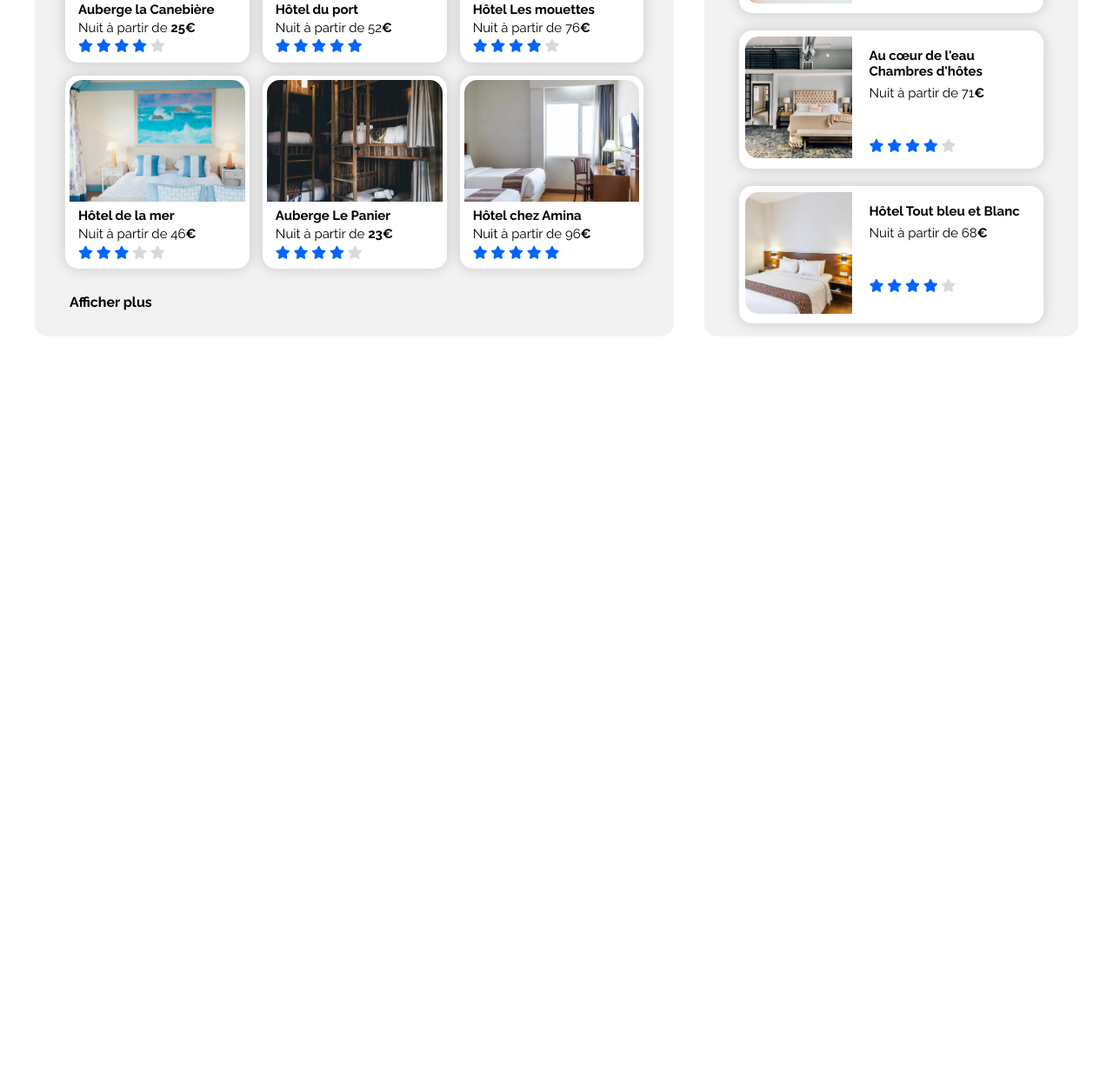
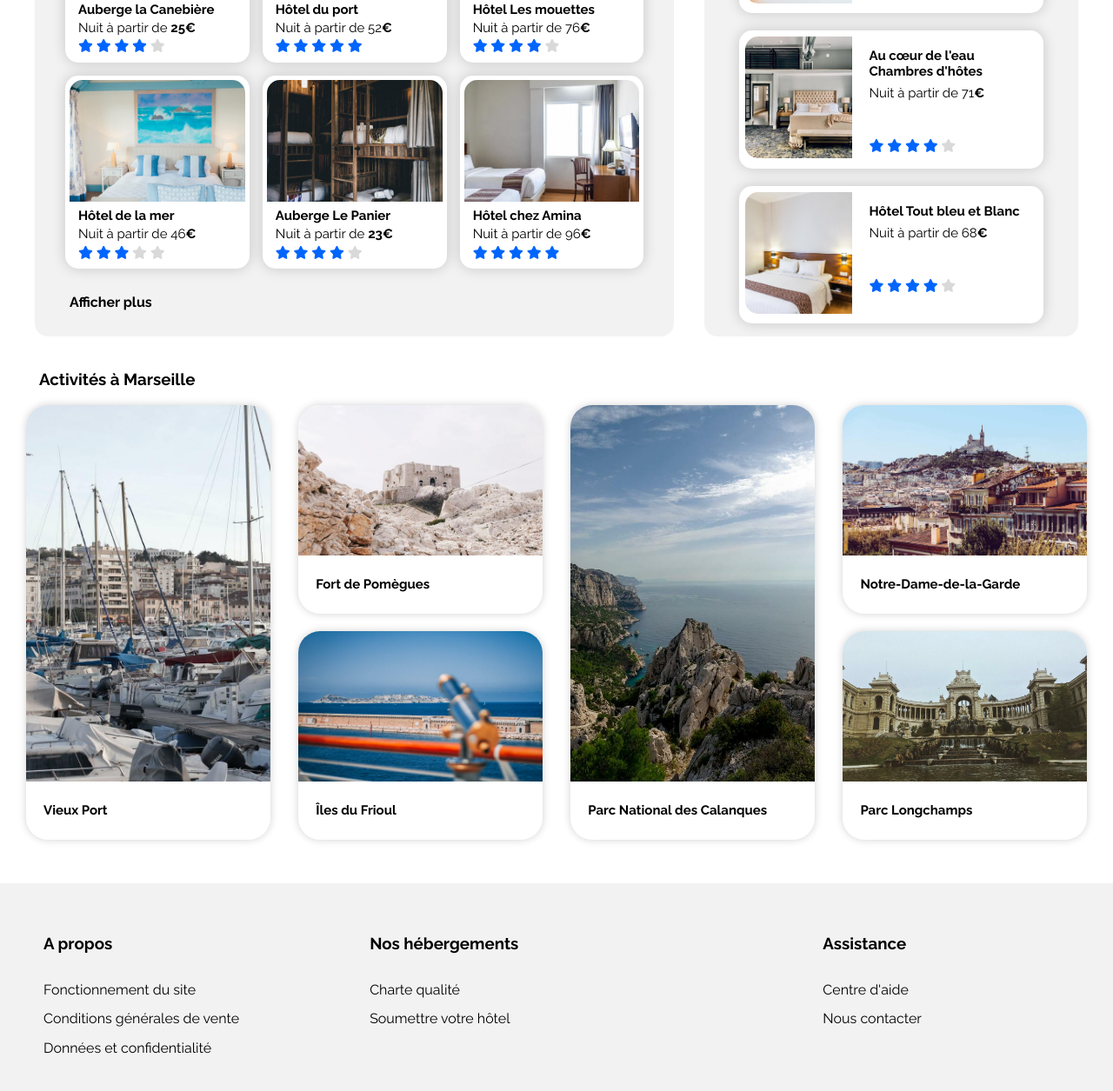
Before and after one commit to neodwin/Projet-2, a plain HTML site: page index.html in a window 1280 px wide. Shown: the part 590-1845 px from the top of the page at 87% size. Before the commit the page ends 977 px from the top, so only its background shows below. Drawn offline with Linux system fonts and the light colour scheme.

Commit message:
WIP footer

```diff
--- a/CSS/style.css
+++ b/CSS/style.css
@@ -27,10 +27,12 @@ nav {
 nav a {
     padding: 32px;
     border-top: 3px solid transparent;
+    color: darkblue;
 }
 nav a:hover {
     border-top: 3px solid #0065FC;
     color: #0065FC;
+    cursor: pointer;
 }
 .menu a {
     text-decoration: none;
@@ -265,7 +267,6 @@ button {
     padding: 7px;
     box-shadow: 0px 0px 16px #0000002e;
     flex-grow: 1;
-    margin: Opx 10px 0px 10px;
 }
 .popular-cards p {
     margin: 4px 10px;
@@ -347,3 +348,70 @@ button {
         margin: auto;
     }
 }
+/** ACTIVITY **/
+.Activity h3 {
+    padding-top: 20px;
+    margin-left: 15px;
+}
+.Activities-list {
+    display: flex;
+    justify-content: space-between;
+    height: 500px;
+}
+.Activities-list .column {
+    display: flex;
+    flex-direction: column;
+    justify-content: space-between;
+    width: 23%;
+    border-radius: 25px;
+}
+.Activities-list .column article img {
+    width: 100%;
+    height: calc(100% - 67px);
+    object-fit: cover;
+    border-radius: 25px 25px 0px 0px;
+}
+.Activities-list .column article {
+    border-radius: 25px;
+    box-shadow: 0px 0px 10px 0px #0000002e;
+    height: 100%;
+}
+.Activities-list .column article h3 {
+    padding: 20px;
+    margin: 0px;
+    font-size: 15px;
+}
+.Activities-list .double.column article {
+    height: 48%;
+}
+
+/** FOOTER **/
+.footer {
+    display: flex;
+    justify-content: space-between;
+    background-color: #f2f2f2;
+    padding: 40px;
+    margin: 50px -50px 0px;
+}
+.footer a {
+    text-decoration: none;
+    color: black;
+}
+.footer .about {
+    display: flex;
+    flex-direction: column;
+    gap: 15px;
+    padding-left: 30px;
+}
+.footer .our.accommodations {
+    display: flex;
+    flex-direction: column;
+    gap: 15px;
+    padding-right: 200px;
+}
+.footer .assistance {
+    display: flex;
+    flex-direction: column;
+    gap: 15px;
+    padding-right: 200px;
+}
--- a/index.html
+++ b/index.html
@@ -10,12 +10,15 @@
     </head>
 
     <body>
+
+<!---------- HEADER ---------->
+
         <header>
                 <nav>
                     <img id="logo" src="./assets/Booki.png" alt="Booki">
                         <div class="menu">
-                        <a href="">Hébergements</a>
-                        <a href"">Activités</a>
+                        <a href="#hébergements">Hébergements</a>
+                        <a href="#Activity">Activités</a>
                         </div>
                 </nav>
                 <div class="title">
@@ -23,6 +26,10 @@
                     <p>En plein centre ville ou en pleine nature</P>
                 </div>
         </header>
+
+<!---------- MAIN ---------->
+<!---------- SEARCH ---------->
+
         <main>
             <div class="search">
                 <i class="fas fa-map-marker-alt"></i>
@@ -32,6 +39,9 @@
                     <i class="fas fa-search"></i>
                 </button>
             </div>
+
+<!---------- FILTERS ---------->
+
             <div class="filters-list">
                 <h1>Filtres</h1>
                 <div class="responsive-filters"><div class="filters">
@@ -55,9 +65,12 @@
                 <i class="fas fa-info"></i>
                 <p>Plus de 500 logements sont disponibles dans cette ville</p>
             </div>
+
+<!---------- CARDS ACCOMMODATIONS ---------->
+
         <section class="accommodations">
             <div class="Marseille">
-                <h3>Hébergements à Marseille</h3>
+                <h3 class="hébergements">Hébergements à Marseille</h3>
                     <div class="Marseille-accommodations-list">
                         <div class="accommodations-cards">
                             <img src="./assets/marcus-loke-WQJvWU_HZFo-unsplash.jpg" alt="Canebière">
@@ -134,6 +147,9 @@
                     </div>
                     <div class="more"><a href="">Afficher plus</a></div>
             </div>
+
+<!---------- POPULAR ---------->
+
             <div class="popular">
             <div class="popular-flex">
                 <h3>Les plus populaires <i class="fas fa-chart-line"></i>
@@ -186,6 +202,66 @@
             </div>
             </div>
         </section>
+
+<!---------- ACTIVITY ---------->
+
+        <section class="Activity">
+            <h3>Activités à Marseille</h3>
+                <div class="Activities-list">
+                    <div class="column">
+                        <article>
+                            <img src="./assets/reno-laithienne-QUgJhdY5Fyk-unsplash.jpg">
+                            <h3>Vieux Port</h3>
+                        </article>
+                    </div>
+                    <div class="double column">
+                        <article>
+                            <img src="./assets/paul-hermann-QFTrLdQIRhI-unsplash.jpg">
+                            <h3>Fort de Pomègues</h3>
+                        </article>
+                        <article>
+                            <img src="./assets/kevin-hikari-rV_Qd1l-VXg-unsplash.jpg">
+                            <h3>Îles du Frioul</h3>
+                        </article>
+                    </div>
+                    <div class="column">
+                        <article>
+                            <img src="./assets/kilyan-sockalingum-NR8-cBCN3aI-unsplash.jpg">
+                            <h3>Parc National des Calanques</h3>
+                        </article>
+                    </div>
+                    <div class="double column">
+                        <article>
+                            <img src="./assets/florian-wehde-xW9e8gdotxI-unsplash.jpg">
+                            <h3>Notre-Dame-de-la-Garde</h3>
+                        </article>
+                        <article>
+                            <img src="./assets/lena-paulin-wH2-EJoDcV0-unsplash.jpg">
+                            <h3>Parc Longchamps</h3>
+                        </article>
+                    </div>
+                </div>
+        </section>
+
+<!---------- FOOTER ---------->
+        <section class="footer">
+            <div class="about">
+                <h3>A propos</h3>
+                <a href="">Fonctionnement du site</a>
+                <a href="">Conditions générales de vente</a>
+                <a href="">Données et confidentialité</a>
+            </div>
+            <div class="our accommodations">
+                <h3>Nos hébergements</h3>
+                <a href="">Charte qualité</a>
+                <a href="">Soumettre votre hôtel</a>
+            </div>
+            <div class="assistance">
+                <h3>Assistance</h3>
+                <a href="">Centre d'aide</a>
+                <a href="">Nous contacter</a>
+            </div>
+        </section>
         </main>
     </body>
 </html>
```
Also changed, not shown: assets/florian-wehde-xW9e8gdotxI-unsplash.jpg (added), assets/kevin-hikari-rV_Qd1l-VXg-unsplash.jpg (added), assets/kilyan-sockalingum-NR8-cBCN3aI-unsplash.jpg (added), assets/lena-paulin-wH2-EJoDcV0-unsplash.jpg (added), assets/paul-hermann-QFTrLdQIRhI-unsplash.jpg (added), assets/reno-laithienne-QUgJhdY5Fyk-unsplash.jpg (added).
